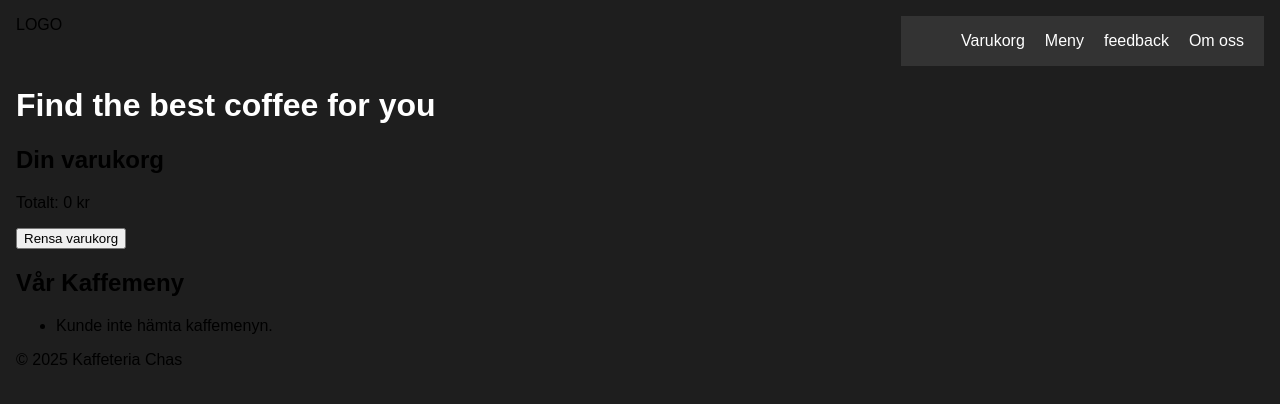
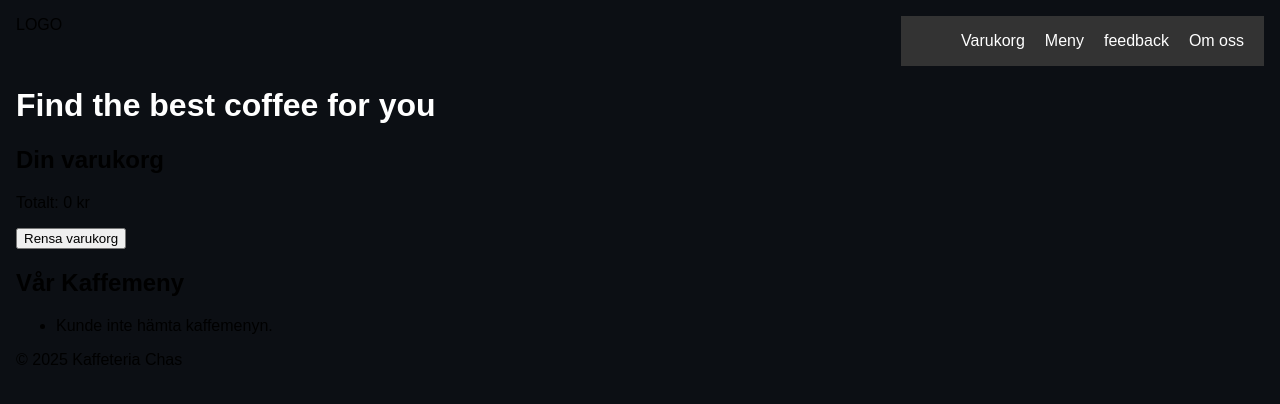
Before and after one commit to IsabelleLof/FOS25-bootcamp-exm, a plain HTML site: page index.html in a window 1280 px wide. Drawn offline with Linux system fonts and the light colour scheme; no server answers.

Commit message:
changed the background color

```diff
--- a/style.css
+++ b/style.css
@@ -1,7 +1,7 @@
 body {
     margin: 1rem;
     font-family: sans-serif;
-    background-color:#1E1E1E;
+    background-color:#0C0F14;
 
 }
 
```
